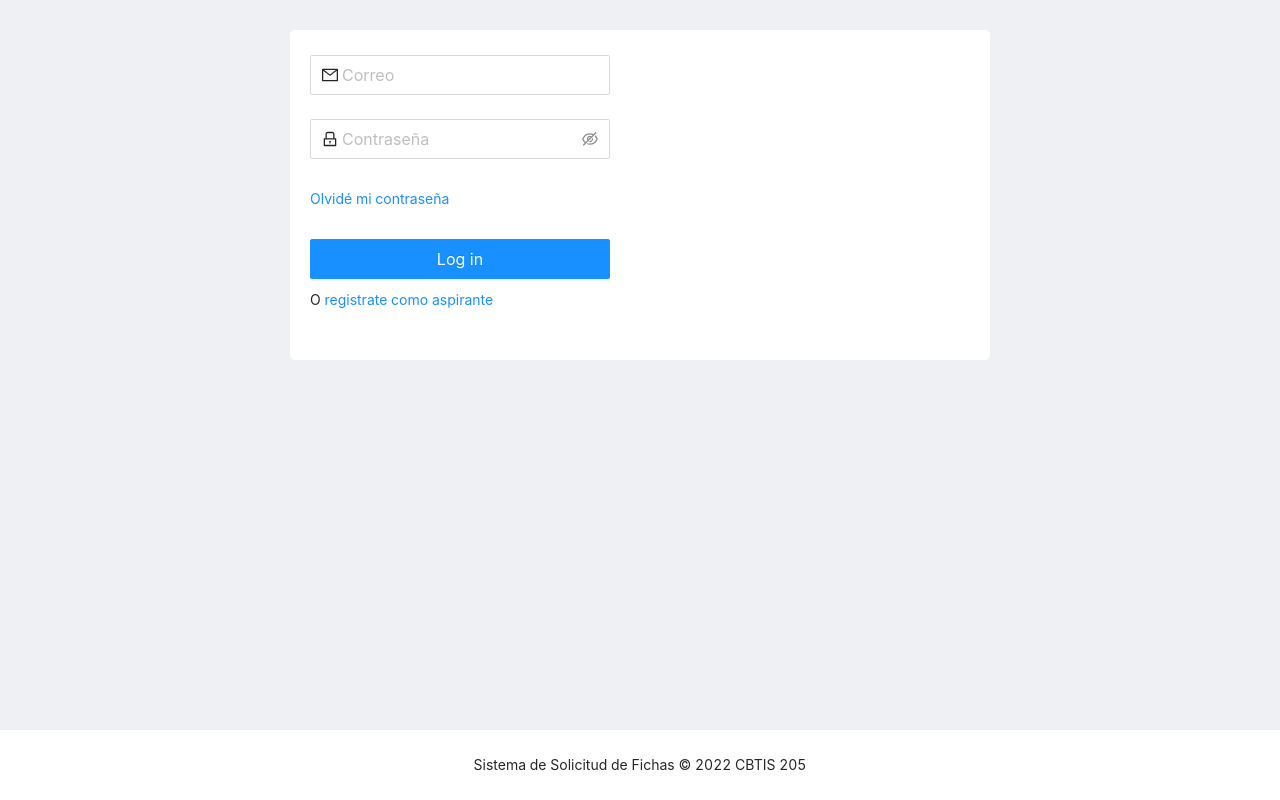
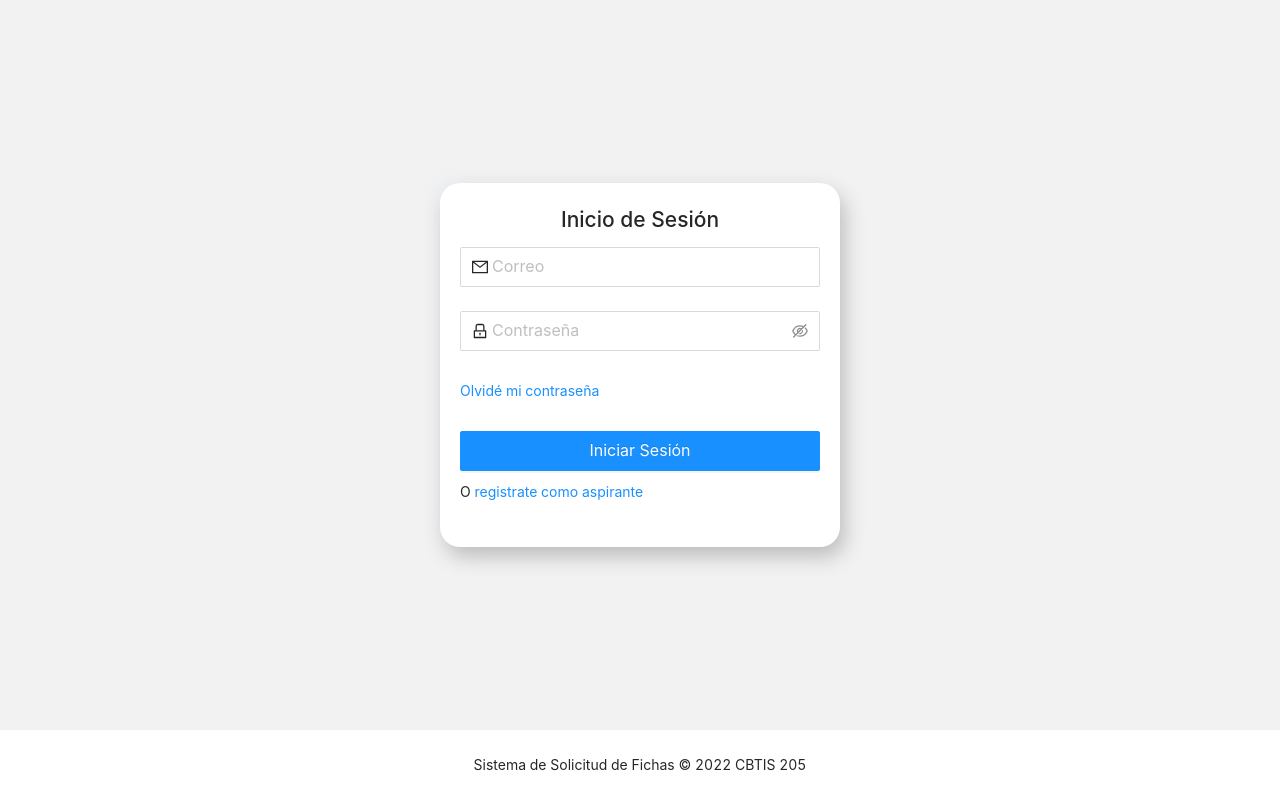
Before and after one commit to Juggantiss/residencia-front, a React (Create React App) app: page /login in a window 1280 px wide. Built offline with nearby package versions, Linux system fonts and the light colour scheme; no server answers.

Commit message:
Modificado estilos al formulario de login

```diff
--- a/src/pages/Login.jsx
+++ b/src/pages/Login.jsx
@@ -15,6 +15,7 @@ function Login() {
   return (
     <Home>
       <Form name="form_login" className="login-form" onFinish={onFinish}>
+        <h1>Inicio de Sesión</h1>
         <Item name="email" rules={LOGIN_SCHEMA.email}>
           <Input
             prefix={<MailOutlined className="site-form-item-icon" />}
@@ -42,7 +43,7 @@ function Login() {
             className="login-form-button"
             size="large"
           >
-            Log in
+            Iniciar Sesión
           </Button>
           O <a href="/">registrate como aspirante</a>
         </Item>
--- a/src/styles/Home.modules.css
+++ b/src/styles/Home.modules.css
@@ -13,22 +13,26 @@ html {
 .layout {
   display: flex;
   min-height: 100vh;
-  background-color: #eff0f3;
+  background-color: #f2f2f2;
   align-items: center;
   justify-content: space-between;
   flex-direction: column;
 }
 
 .content {
-  flex: none;
-  background-color: #ffffff;
+  /* flex: none; */
+  display: flex;
+  /* background-color: #eff0f3; */
   border-radius: 5px;
   padding: 25px 20px;
   width: 100%;
   height: auto;
-  max-width: 700px;
-  margin-top: 30px;
-  margin-bottom: 30px;
+  align-items: center;
+  justify-content: center;
+  flex-direction: column;
+  /* max-width: 700px; */
+  /* margin-top: 30px; */
+  /* margin-bottom: 30px; */
 }
 
 .footer {
--- a/src/styles/Login.modules.css
+++ b/src/styles/Login.modules.css
@@ -1,6 +1,10 @@
 .login-form {
-  max-width: 300px;
-  /* border: 2px solid green; */
+  width: 100%;
+  padding: 20px;
+  max-width: 400px;
+  border-radius: 20px;
+  background: #ffffff;
+  box-shadow: 5px 10px 20px #bebebe, -10px -10px 20px #eff0f3;
 }
 
 .login-form-forgot {
@@ -15,3 +19,7 @@
   width: 100%;
   margin-bottom: 10px;
 }
+
+h1 {
+  text-align: center;
+}
```
